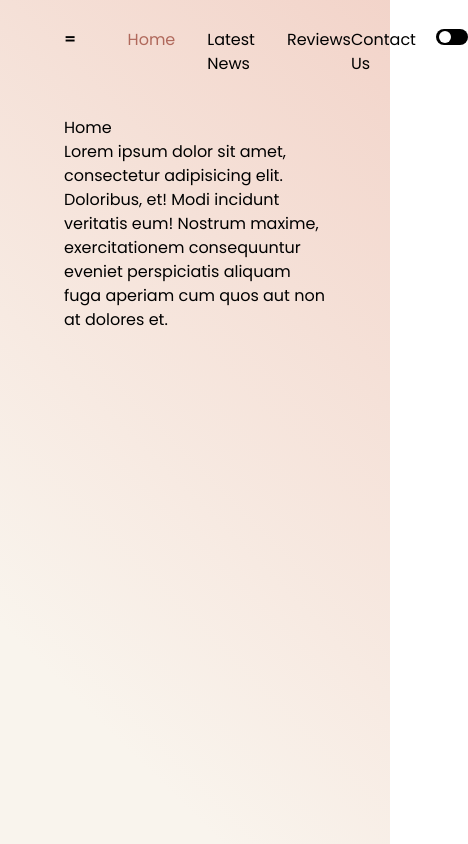
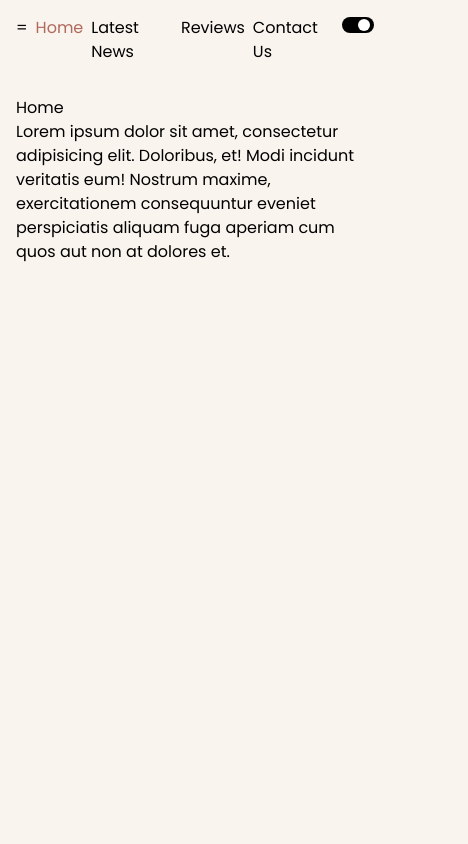
Before and after one commit to MartynasGit/cherry_task-3, a Nuxt app: page / in a window 390 px wide. Shown: the whole page, 468 px wide, since content can reach past the window. Built offline with nearby package versions, Linux system fonts and the light colour scheme.

Commit message:
Fixed page responsivenes.

```diff
--- a/assets/css/styles.css
+++ b/assets/css/styles.css
@@ -1,25 +1,19 @@
-
-@import url('https://fonts.googleapis.com/css2?family=Poppins&display=swap');
+@import url("https://fonts.googleapis.com/css2?family=Poppins&display=swap");
 :root {
-  --color: #243746;
-  --color-primary: #158876;
-  --color-secondary: #0e2233;
-  --bg: #f3f5f4;
-  --bg-secondary: #fff;
-  --border-color: #ddd;
+  --bg: #f9f4ed;
+  --bg-dark: #2a2a2a;
+  --color-light-gray: #eaeaea;
+  --color-light: #f9f4ed;
+  --color-brown: #b0695c;
 }
-*{
-    font-family: 'Poppins', sans-serif;
+* {
+  font-family: "Poppins", sans-serif;
 }
 .dark-mode body {
-    background:  #2a2a2a;
-    background-size: 100% 600%;
-    background-repeat: no-repeat;
-    background-color: #2a2a2a;
-    color: #eaeaea;
+  background-color: var(--bg-dark);
+  color: var(--color-light-gray);
 }
 body {
-    background: linear-gradient(45deg, rgba(249, 244, 237, 1) 70%, rgba(232, 176, 157, 0.5441526952577906) 100%);
-    background-size: 100% 900%;
-    background-repeat: no-repeat;
+  background: var(--bg);
+  transition: all 0.5s ease;
 }
--- a/components/ColorMode.vue
+++ b/components/ColorMode.vue
@@ -42,16 +42,17 @@ input[type="checkbox"]::before {
     content: " ";
     position: absolute;
     width: calc(1rem * 0.75);
+    left: 1rem;
     height: calc(1rem * 0.75);
     background-color: rgb(255, 255, 255);
     border-radius: 5rem;
     top: calc(1rem * 0.125);
-    left: 0.2rem;
+
     transition: 0.2s;
 }
 
 input:checked[type="checkbox"]::before {
-    left: 1rem;
+    left: 0.2rem;
     background-color: rgb(0, 0, 0);
 }
 
--- a/layouts/default.vue
+++ b/layouts/default.vue
@@ -1,11 +1,11 @@
 <template>
-    <div class="container px-16 pt-7">
+    <div class="sm:px-20 sm:py-5">
         <header>
-            <nav class="container mx-auto flex justify-between text-base">
+            <nav class=" mx-auto flex justify-between text-base p-4">
                 <div>
-                    <ul class="flex gap-8">
+                    <ul class="flex sm:gap-2 gap-2 md:gap-8" >
                         <li>
-                            <NuxtLink class="font-bold mr-5">=</NuxtLink>
+                            <NuxtLink class="sm:mr-5">=</NuxtLink>
                         </li>
                         <li>
                             <NuxtLink to="/">Home</NuxtLink>
@@ -18,13 +18,13 @@
                         </li>
                     </ul>
                 </div>
-                <div class="flex gap-5">
-                    <NuxtLink to="/contact">Contact Us</NuxtLink>
+                <div class="flex sm:gap-5">
+                    <NuxtLink to="/contact" class="sm:mx-0 mx-2">Contact Us</NuxtLink>
                     <ColorMode />
                 </div>
             </nav>
         </header>
-        <div class="mt-10">
+        <div class="mx-auto p-4 container">
             <slot></slot>
         </div>
     </div>
```
